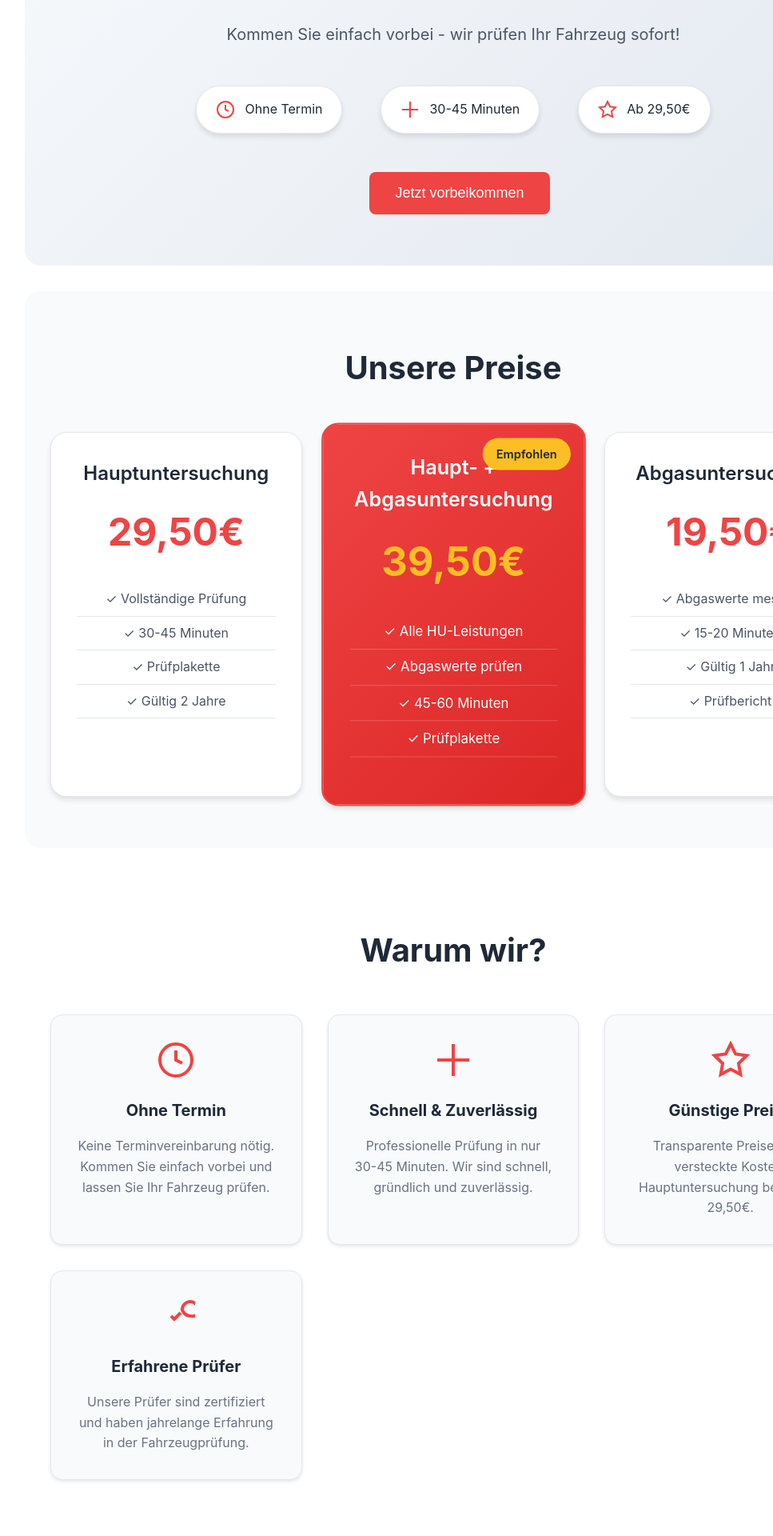
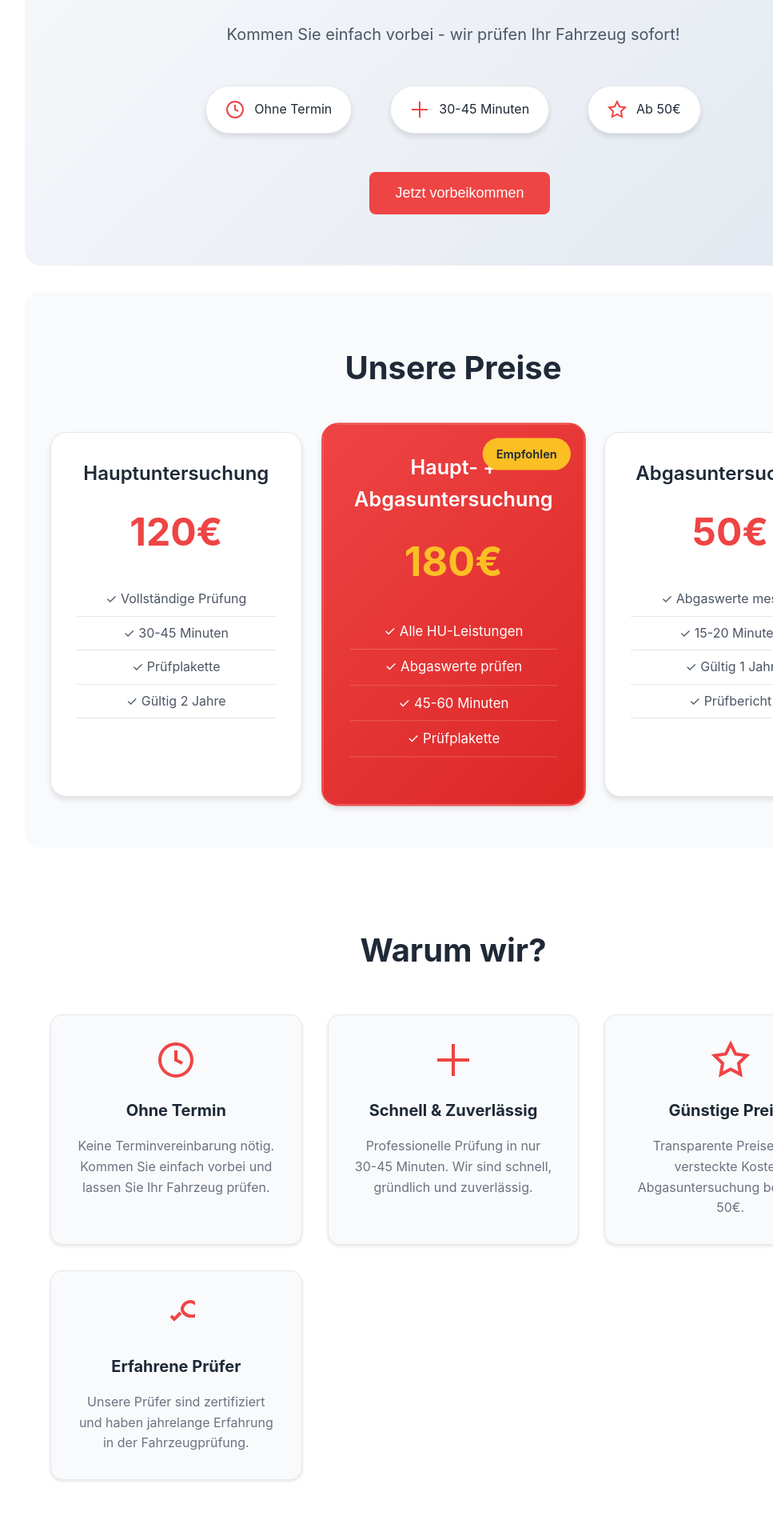
Before and after one commit to Berkin571/my-app, a React (Vite) app: page / in a window 1280 px wide. Shown: the part 940-2860 px from the top of the page at 80% size, without its empty margins (313-1280 px from the left). Built offline with nearby package versions, Linux system fonts and the light colour scheme.

Commit message:
Update pricing details and add map section to Home page

```diff
--- a/src/pages/Home.tsx
+++ b/src/pages/Home.tsx
@@ -215,7 +215,7 @@ export const Home: FunctionComponent<Partial<Company>> = ({
             >
               <path d="M12 2l3.09 6.26L22 9.27l-5 4.87 1.18 6.88L12 17.77l-6.18 3.25L7 14.14 2 9.27l6.91-1.01L12 2z"></path>
             </svg>
-            <span>Ab 29,50€</span>
+            <span>Ab 50€</span>
           </div>
         </div>
         <div className="hero-cta">
@@ -235,7 +235,7 @@ export const Home: FunctionComponent<Partial<Company>> = ({
         <div className="prices-grid">
           <div className="price-card">
             <h3 className="price-title">Hauptuntersuchung</h3>
-            <div className="price-amount">29,50€</div>
+            <div className="price-amount">120€</div>
             <ul className="price-features">
               <li>✓ Vollständige Prüfung</li>
               <li>✓ 30-45 Minuten</li>
@@ -246,7 +246,7 @@ export const Home: FunctionComponent<Partial<Company>> = ({
 
           <div className="price-card featured">
             <h3 className="price-title">Haupt- + Abgasuntersuchung</h3>
-            <div className="price-amount">39,50€</div>
+            <div className="price-amount">180€</div>
             <ul className="price-features">
               <li>✓ Alle HU-Leistungen</li>
               <li>✓ Abgaswerte prüfen</li>
@@ -257,7 +257,7 @@ export const Home: FunctionComponent<Partial<Company>> = ({
 
           <div className="price-card">
             <h3 className="price-title">Abgasuntersuchung</h3>
-            <div className="price-amount">19,50€</div>
+            <div className="price-amount">50€</div>
             <ul className="price-features">
               <li>✓ Abgaswerte messen</li>
               <li>✓ 15-20 Minuten</li>
@@ -326,8 +326,8 @@ export const Home: FunctionComponent<Partial<Company>> = ({
             </div>
             <h3>Günstige Preise</h3>
             <p>
-              Transparente Preise ohne versteckte Kosten. Hauptuntersuchung
-              bereits ab 29,50€.
+              Transparente Preise ohne versteckte Kosten. Abgasuntersuchung
+              bereits ab 50€.
             </p>
           </div>
           <div className="why-us-item">
@@ -414,6 +414,21 @@ export const Home: FunctionComponent<Partial<Company>> = ({
         </div>
       </div>
 
+      {/* Map Section */}
+      <div className="map-section">
+        <h2>Unser Standort</h2>
+        <p className="subtitle">
+          Finden Sie uns in der Innenstadt - gut erreichbar mit dem Auto und
+          öffentlichen Verkehrsmitteln
+        </p>
+        <GoogleMap
+          latitude={address?.latitude ?? 0}
+          longitude={address?.longitude ?? 0}
+          zoom={15}
+          title={name}
+        />
+      </div>
+
       {/* Hours Section */}
       <div className="hours-section">
         <div className="hours-content">
@@ -494,21 +509,6 @@ export const Home: FunctionComponent<Partial<Company>> = ({
           </button>
         </div>
       </div>
-
-      {/* Map Section */}
-      <div className="map-section">
-        <h2>Unser Standort</h2>
-        <p className="subtitle">
-          Finden Sie uns in der Innenstadt - gut erreichbar mit dem Auto und
-          öffentlichen Verkehrsmitteln
-        </p>
-        <GoogleMap
-          latitude={address?.latitude ?? 0}
-          longitude={address?.longitude ?? 0}
-          zoom={15}
-          title={name}
-        />
-      </div>
     </div>
   );
 };
--- a/src/pages/Leistungen.tsx
+++ b/src/pages/Leistungen.tsx
@@ -79,7 +79,7 @@ export const Leistungen: FunctionComponent = () => {
               </div>
               <div className="service-detail">
                 <span className="detail-label">Preis:</span>
-                <span className="detail-value">29,50€</span>
+                <span className="detail-value">120€</span>
               </div>
               <div className="service-detail">
                 <span className="detail-label">Gültigkeit:</span>
@@ -132,7 +132,7 @@ export const Leistungen: FunctionComponent = () => {
               </div>
               <div className="service-detail">
                 <span className="detail-label">Preis:</span>
-                <span className="detail-value">39,50€</span>
+                <span className="detail-value">180€</span>
               </div>
               <div className="service-detail">
                 <span className="detail-label">Gültigkeit:</span>
@@ -186,7 +186,7 @@ export const Leistungen: FunctionComponent = () => {
               </div>
               <div className="service-detail">
                 <span className="detail-label">Preis:</span>
-                <span className="detail-value">19,50€</span>
+                <span className="detail-value">50€</span>
               </div>
               <div className="service-detail">
                 <span className="detail-label">Gültigkeit:</span>
```
